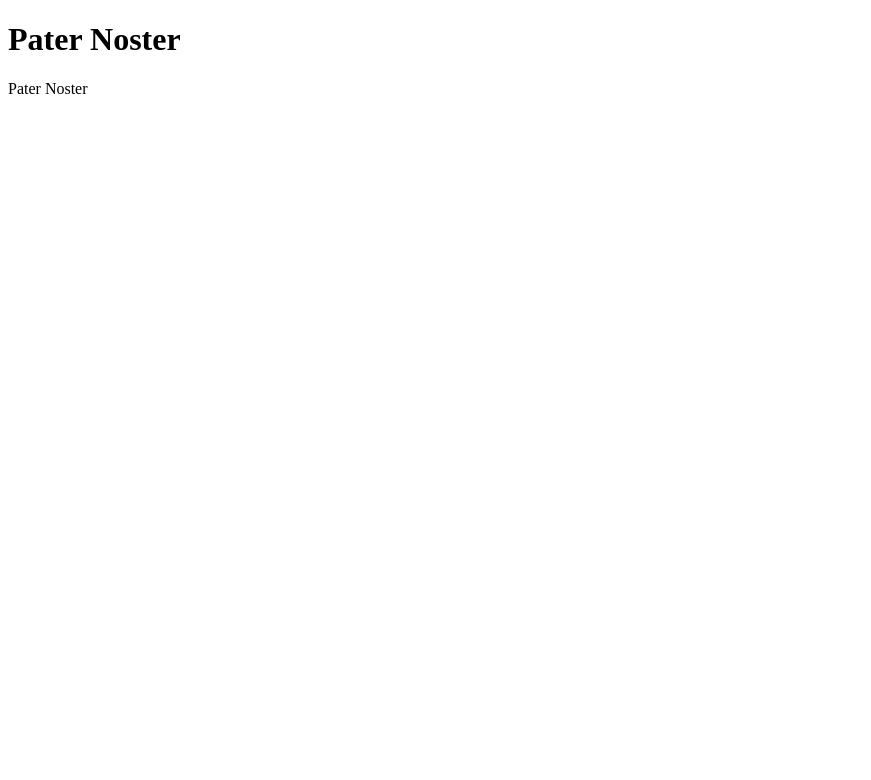
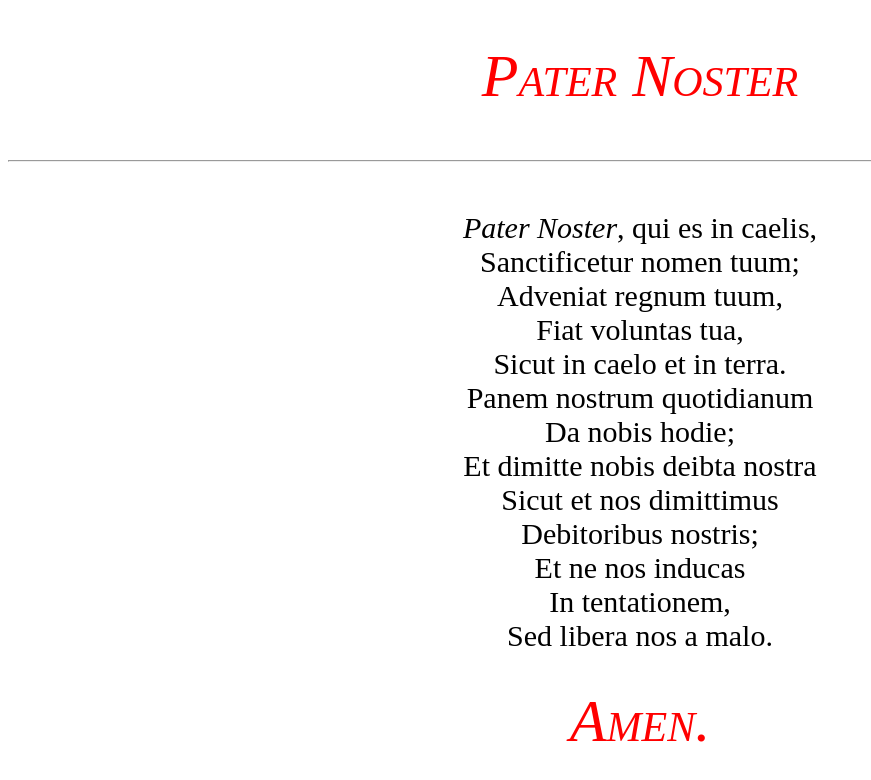
Before and after one commit to KJohn4567/Coursera-test, a plain HTML site: page site/index.html in a window 1280 px wide. Shown: the whole page, without its empty margins (0-871 px from the left). Drawn offline with Linux system fonts and the light colour scheme.

Commit message:
Prototype: HTML5, Minimal CSS

```diff
--- a/site/index.html
+++ b/site/index.html
@@ -3,8 +3,24 @@
 <head>
 	<title>Pater Noster</title>
 </head>
-<body>
-<h1> Pater Noster</h1>
-<p><div>Pater Noster</div></p>
-</body>
+<body><center>
+<br><header style="color: red; font-size: 60px; font-variant: small-caps; font-family: serif;"><center><i>Pater Noster</i></h1></header>
+<br><hr><br>
+<body style="color: black; font-size: 30px; font-family: serif;">
+<div><span><i>Pater Noster</i></span>, qui es in caelis,</div>
+<div>Sanctificetur nomen tuum;</div>
+<div>Adveniat regnum tuum, </div>
+<div>Fiat voluntas tua,</div>
+<div>Sicut in caelo et in terra.</div>
+<div>Panem nostrum quotidianum</div>
+<div>Da nobis hodie;</div>
+<div>Et dimitte nobis deibta nostra</div>
+<div>Sicut et nos dimittimus</div>
+<div>Debitoribus nostris;</div>
+<div>Et ne nos inducas</div>
+<div>In tentationem,</div>
+<div>Sed libera nos a malo.</div></body>
+<br>
+<footer style="color: red; font-size: 60px; font-style: oblique; font-variant: small-caps; font-family: serif; font">Amen.
+</center></body>
 </html>
```
